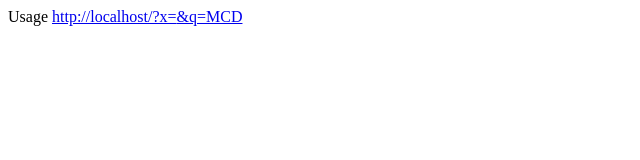
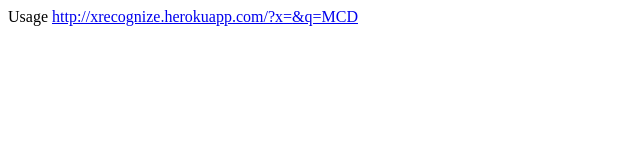
Before and after one commit to SuryaXanden/Recognize, a website: page templates/index.html in a window 1280 px wide. Shown: the whole page, without its empty margins (0-640 px from the left). Drawn offline with Linux system fonts and the light colour scheme.

Commit message:
Update index.html

```diff
--- a/templates/index.html
+++ b/templates/index.html
@@ -2,5 +2,5 @@
     Recognize
 </title>
 <span>
-    Usage <a href="http://localhost/?x=<SECRET_KEY>&q=MCD">http://localhost/?x=<SECRET_KEY>&q=MCD</a>
+    Usage <a href="https://xrecognize.herokuapp.com/?x=<SECRET_KEY>&q=MCD">http://xrecognize.herokuapp.com/?x=<SECRET_KEY>&q=MCD</a>
 </span>
```
